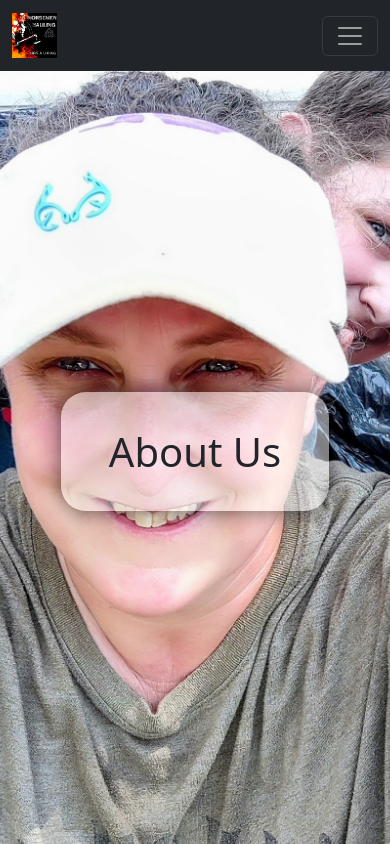
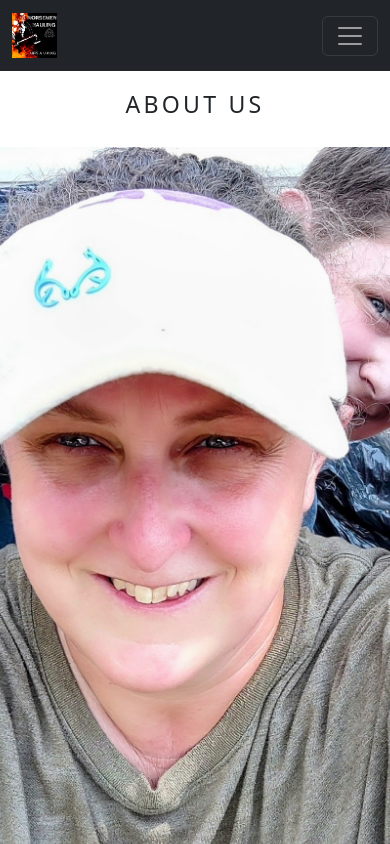
Before and after one commit to chrisATYF/Norsemen-Hauling, a Vue app: page /about in a window 390 px wide. Shown: the top 844 px of the page. Built offline with nearby package versions, Linux system fonts and the light colour scheme.

Commit message:
Update AboutView.vue

```diff
--- a/src/views/AboutView.vue
+++ b/src/views/AboutView.vue
@@ -1,4 +1,5 @@
 <template>
+    <h3 class="top-title">About Us</h3>
     <div class="aboutImg">
         <div class="caption">
             <span class="heading">About Us</span>
@@ -57,11 +58,15 @@
 .aboutImg {
     background-image: url('../../images/FamShot.jpg');
     background-attachment: fixed;
-    background-position: center;
+    background-position: center center;
     background-repeat: no-repeat;
     background-size: cover;
     min-height: 100vh;
     width: 100%;
+}
+
+.top-title {
+    display: none;
 }
 
 .caption {
@@ -99,9 +104,20 @@ section {
 }
 
 @media (max-width: 768px) {
+    .aboutImg {
+        background-attachment: scroll;
+    }
+
+    .top-title {
+        display: block;
+        text-transform: uppercase;
+        letter-spacing: .2rem;
+        text-align: center;
+        padding: 20px;
+    }
+
     .heading {
-        font-size: 2.5rem;
-        padding: 2rem 3rem;
+        display: none;
     }
 }
 </style>
```
